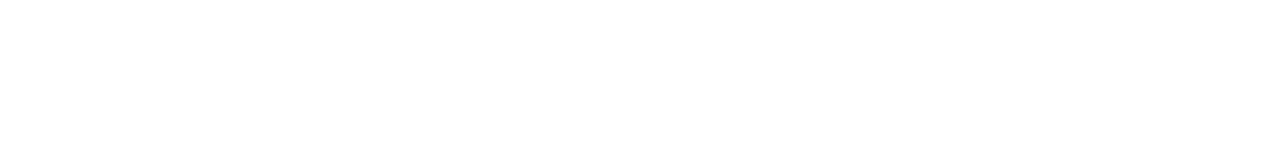
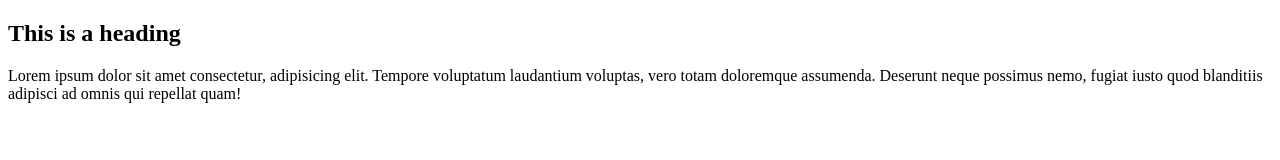
Before and after one commit to saracen66/module01-day03, a plain HTML site: page index.html in a window 1280 px wide. Drawn offline with Linux system fonts and the light colour scheme.

Commit message:
small changes

```diff
--- a/index.html
+++ b/index.html
@@ -6,6 +6,7 @@
     <title>Module 01 Day 03</title>
 </head>
 <body>
-
+    <h2>This is a heading</h2>
+    <p>Lorem ipsum dolor sit amet consectetur, adipisicing elit. Tempore voluptatum laudantium voluptas, vero totam doloremque assumenda. Deserunt neque possimus nemo, fugiat iusto quod blanditiis adipisci ad omnis qui repellat quam!</p>
 </body>
 </html>
```
